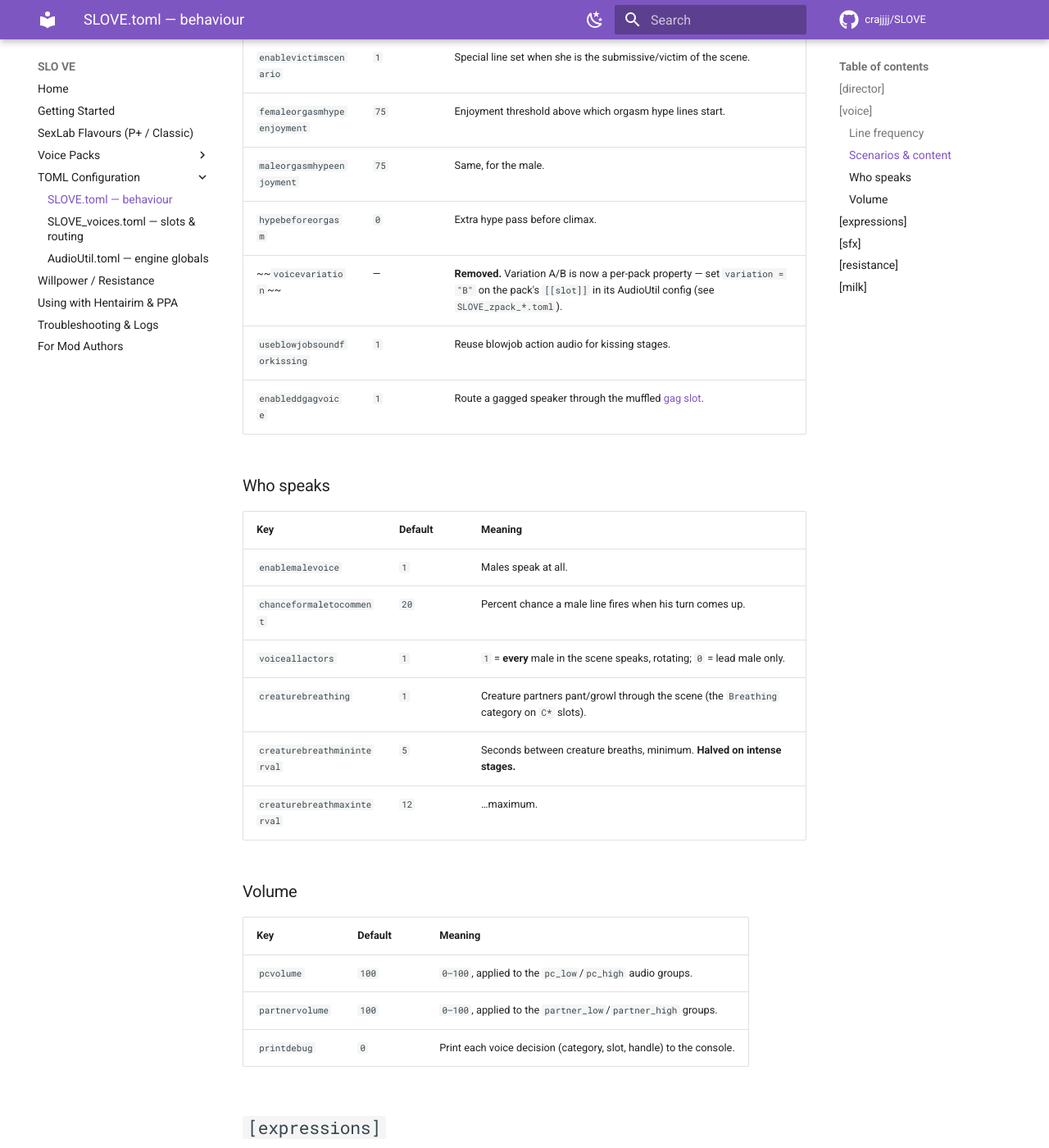
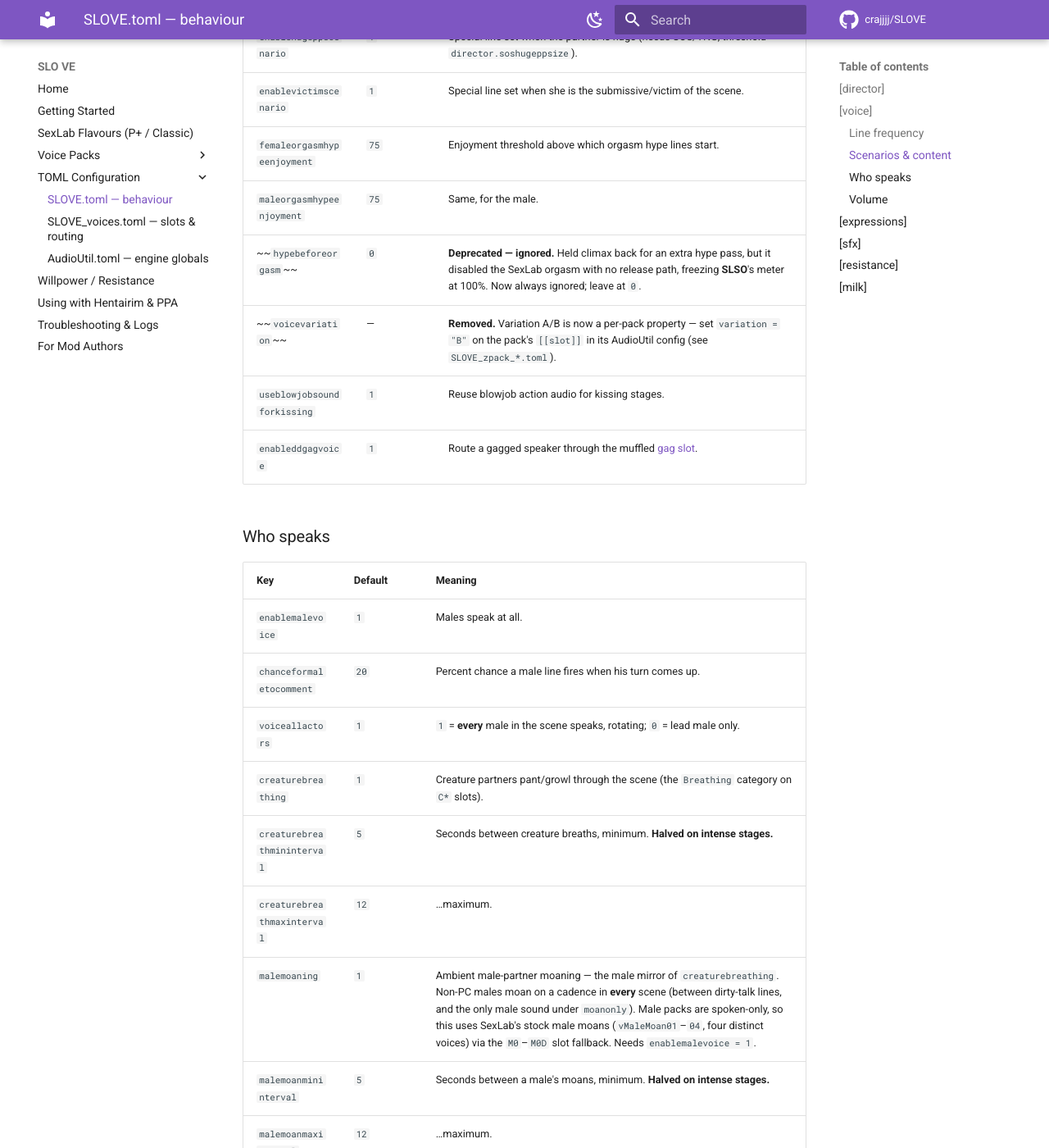
Before and after one commit to crajjjj/SLOVE, an MkDocs documentation site: the page built from docs/config/slove.md, in a window 1280 px wide and 1400 px high, scrolled down 2386 px. Shown: the whole window at 82% size. Built offline with MkDocs 1.6.1 and Material for MkDocs 9.7.7, drawn with Linux system fonts in a browser that asks for light colours; comment, search, counter and statistics services are not loaded; some of the changed text lies outside the part shown.

Commit message:
Release 0.4.1: SLSO orgasm fix, male moans (moanonly + ambient)
fix(slso): deprecate voice.hypebeforeorgasm. It disabled the SexLab
orgasm to hold back "hype" lines, but SLO VE dropped the release
choreography, so SLSO's enjoyment meter pinned at 100% and never fired.
Now ignored (warns once); orgasm stays enabled. P+ and classic sets.

fix(voice): moanonly no longer leaks spoken male lines. The male voice
set is speech-only, so add four stock male-moan slots (M0/M0B/M0C/M0D =
SexLab vMaleMoan01-04) that M1-M8 fall back to round-robin, and stop the
non-verbal categories (PenetrativeGrunts / Foreplay* / NearOrgasmNoises /
Breathy*) remapping to a spoken "Aroused". Under moanonly males now moan.

feat(voice): malemoaning - ambient male-partner moaning modeled on the
creature-breathing layer. Non-PC males moan on their own cadence in every
scene (voice.malemoaning + min/max interval). enablemalevoice is the
master switch for all male audio.

```diff
--- a/docs/config/slove.md
+++ b/docs/config/slove.md
@@ -54,12 +54,12 @@ Raise these for a chattier scene, lower them for mostly-moaning. `moanonly = 1`
 
 | Key | Default | Meaning |
 |---|---|---|
-| `moanonly` | `0` | `1` = moans only, no spoken lines. |
+| `moanonly` | `0` | `1` = moans only, no spoken lines. Males then moan via `malemoaning` (SexLab stock male moans through the `M0`–`M0D` fallback) instead of dirty-talk. |
 | `enablehugeppscenario` | `1` | Special line set when the partner is huge (needs SOS/TNG, threshold `director.soshugeppsize`). |
 | `enablevictimscenario` | `1` | Special line set when she is the submissive/victim of the scene. |
 | `femaleorgasmhypeenjoyment` | `75` | Enjoyment threshold above which orgasm hype lines start. |
 | `maleorgasmhypeenjoyment` | `75` | Same, for the male. |
-| `hypebeforeorgasm` | `0` | Extra hype pass before climax. |
+| ~~`hypebeforeorgasm`~~ | `0` | **Deprecated — ignored.** Held climax back for an extra hype pass, but it disabled the SexLab orgasm with no release path, freezing **SLSO**'s meter at 100%. Now always ignored; leave at `0`. |
 | ~~`voicevariation`~~ | — | **Removed.** Variation A/B is now a per-pack property — set `variation = "B"` on the pack's `[[slot]]` in its AudioUtil config (see `SLOVE_zpack_*.toml`). |
 | `useblowjobsoundforkissing` | `1` | Reuse blowjob action audio for kissing stages. |
 | `enableddgagvoice` | `1` | Route a gagged speaker through the muffled [gag slot](../packs/slots.md#the-gag-slot-f1gag). |
@@ -74,6 +74,9 @@ Raise these for a chattier scene, lower them for mostly-moaning. `moanonly = 1`
 | `creaturebreathing` | `1` | Creature partners pant/growl through the scene (the `Breathing` category on `C*` slots). |
 | `creaturebreathmininterval` | `5` | Seconds between creature breaths, minimum. **Halved on intense stages.** |
 | `creaturebreathmaxinterval` | `12` | …maximum. |
+| `malemoaning` | `1` | Ambient male-partner moaning — the male mirror of `creaturebreathing`. Non-PC males moan on a cadence in **every** scene (between dirty-talk lines, and the only male sound under `moanonly`). Male packs are spoken-only, so this uses SexLab's stock male moans (`vMaleMoan01`–`04`, four distinct voices) via the `M0`–`M0D` slot fallback. Needs `enablemalevoice = 1`. |
+| `malemoanmininterval` | `5` | Seconds between a male's moans, minimum. **Halved on intense stages.** |
+| `malemoanmaxinterval` | `12` | …maximum. |
 
 ### Volume
 
```
Also changed, not shown: 12 other files.
